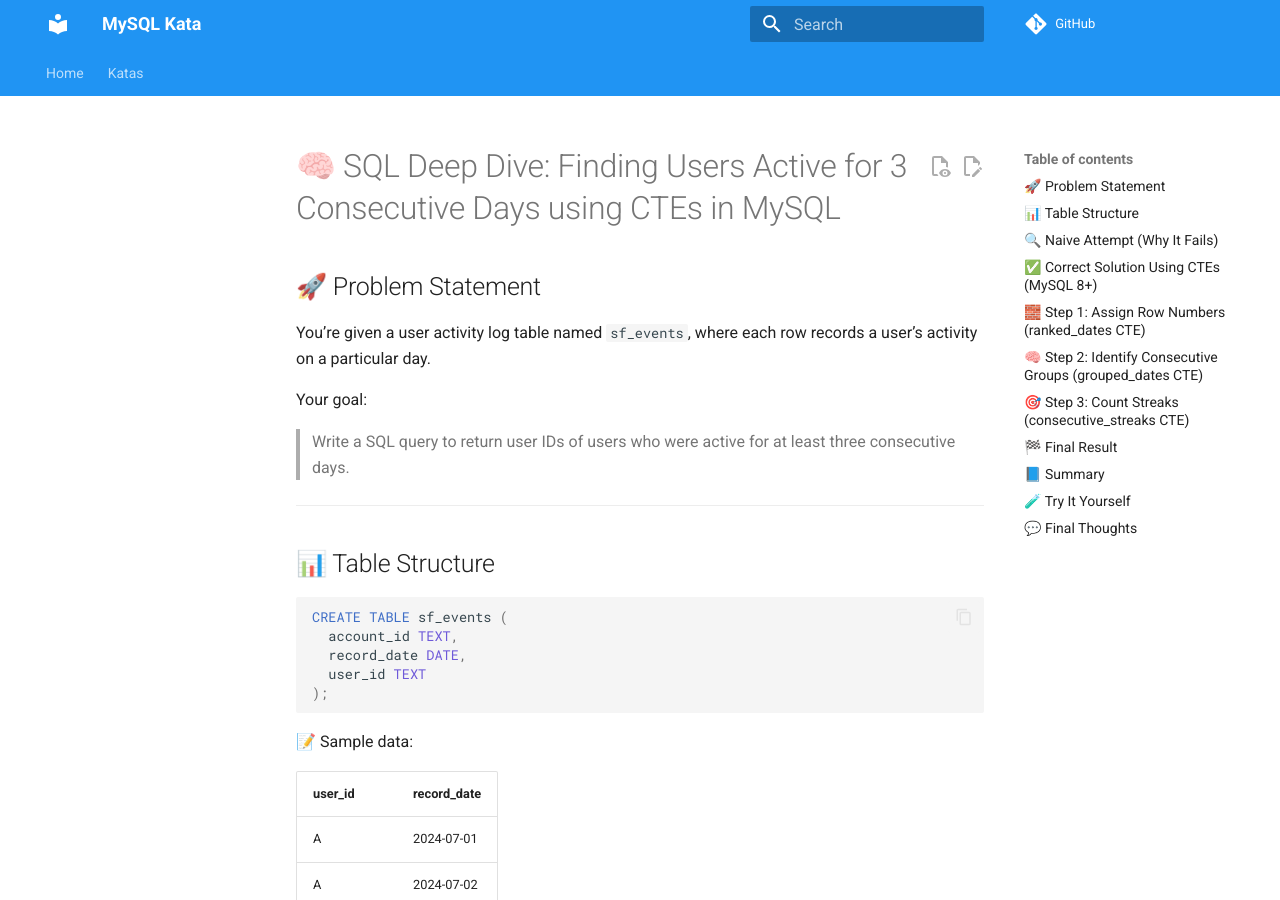
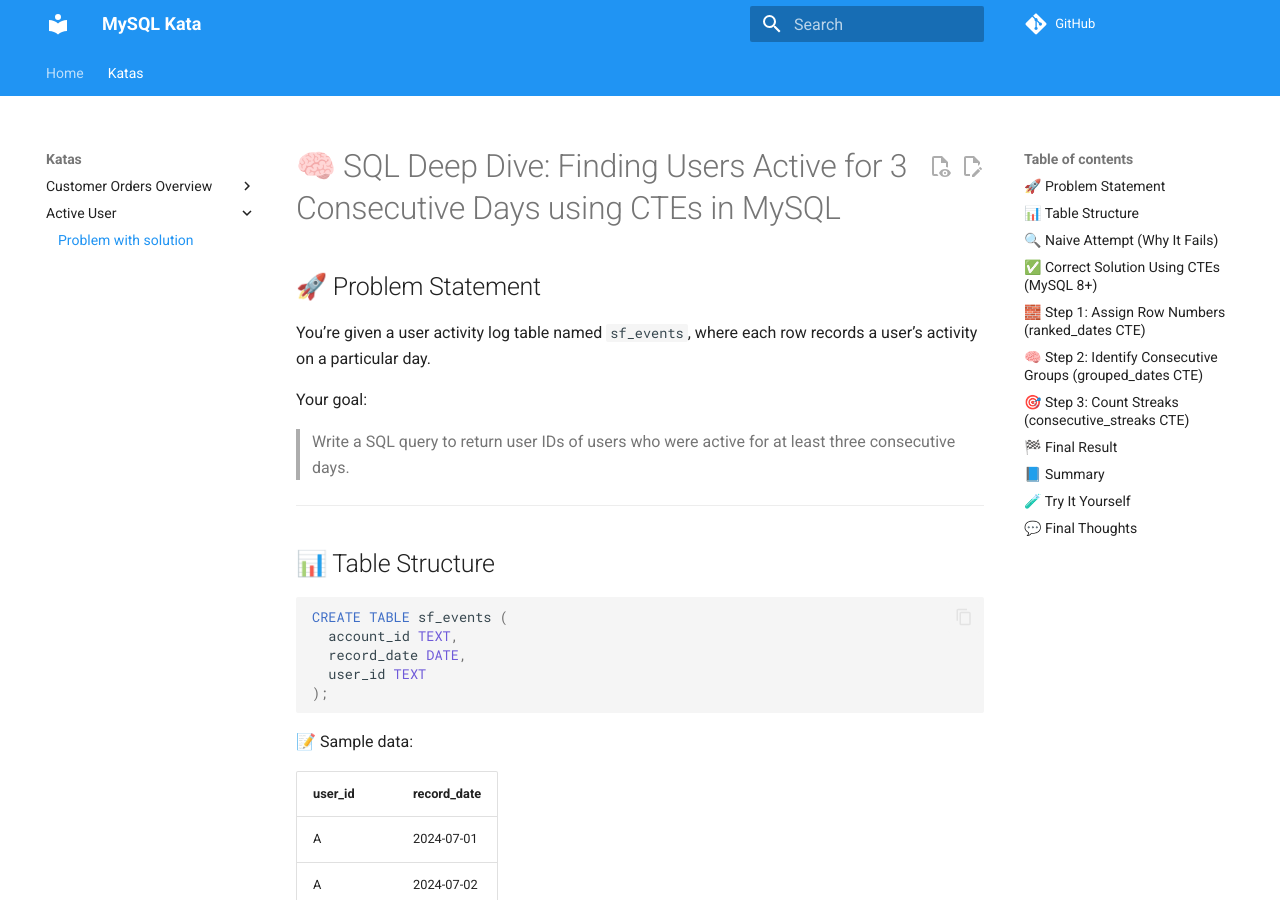
Before and after one commit to abhishekmalvadkar/mysql-kata, an MkDocs documentation site: the page built from docs/active-user.md, in a window 1280 px wide and 900 px high. Built offline with MkDocs 1.6.1 and Material for MkDocs 9.7.7, drawn with Linux system fonts in a browser that asks for light colours; comment, search, counter and statistics services are not loaded; part of the change alters nothing that is shown.

Commit message:
Update mkdocs.yml

```diff
--- a/mkdocs.yml
+++ b/mkdocs.yml
@@ -10,7 +10,7 @@ nav:
           - Solution: katas/customer-orders-overview/solution.md
           - Lesson Learned: katas/customer-orders-overview/lesson-learned.md
       - Active User:
-          - Problem with solution: katas/active-user.md
+          - Problem with solution: active-user.md
 
 
 theme:
```
